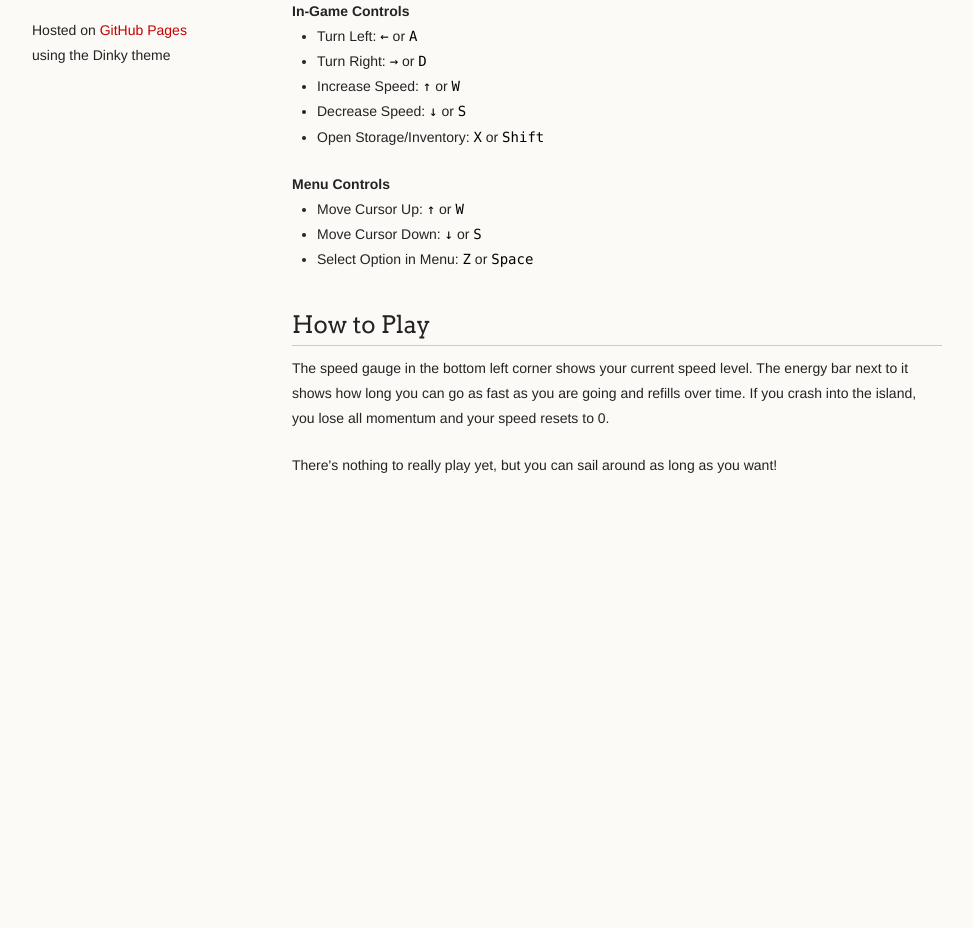
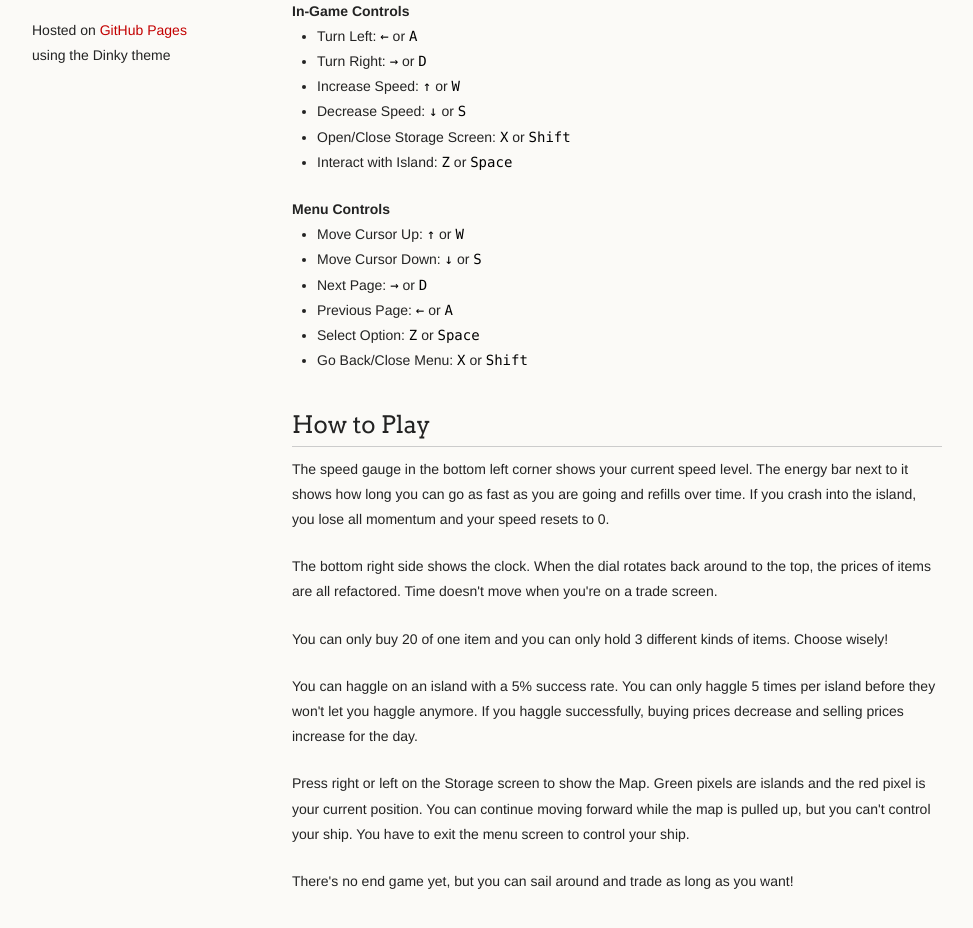
Before and after one commit to AlamantusGameDev/LowRez-Jam-2016, a plain HTML site: page index.html in a window 1280 px wide. Shown: the part 700-1628 px from the top of the page, without its empty margins (18-991 px from the left). Before the commit the page ends 1251 px from the top, so only its background shows below. Drawn offline with Linux system fonts and the light colour scheme.

Commit message:
Updated instructions on page, ready to merge.

```diff
--- a/index.html
+++ b/index.html
@@ -58,7 +58,9 @@
 </li>
 <li>Decrease Speed: <code>↓</code> or <code>S</code>
 </li>
-<li>Open Storage/Inventory: <code>X</code> or <code>Shift</code>
+<li>Open/Close Storage Screen: <code>X</code> or <code>Shift</code>
+</li>
+<li>Interact with Island: <code>Z</code> or <code>Space</code>
 </li>
 </ul>
 
@@ -68,7 +70,13 @@
 </li>
 <li>Move Cursor Down: <code>↓</code> or <code>S</code>
 </li>
-<li>Select Option in Menu: <code>Z</code> or <code>Space</code>
+<li>Next Page: <code>→</code> or <code>D</code>
+</li>
+<li>Previous Page: <code>←</code> or <code>A</code>
+</li>
+<li>Select Option: <code>Z</code> or <code>Space</code>
+</li>
+<li>Go Back/Close Menu: <code>X</code> or <code>Shift</code>
 </li>
 </ul>
 
@@ -76,8 +84,12 @@
 <a id="how-to-play" class="anchor" href="#how-to-play" aria-hidden="true"><span aria-hidden="true" class="octicon octicon-link"></span></a>How to Play</h2>
 
 <p>The speed gauge in the bottom left corner shows your current speed level. The energy bar next to it shows how long you can go as fast as you are going and refills over time. If you crash into the island, you lose all momentum and your speed resets to 0.</p>
+<p>The bottom right side shows the clock. When the dial rotates back around to the top, the prices of items are all refactored. Time doesn't move when you're on a trade screen.</p>
+<p>You can only buy 20 of one item and you can only hold 3 different kinds of items. Choose wisely!</p>
+<p>You can haggle on an island with a 5% success rate. You can only haggle 5 times per island before they won't let you haggle anymore. If you haggle successfully, buying prices decrease and selling prices increase for the day.</p>
+<p>Press right or left on the Storage screen to show the Map. Green pixels are islands and the red pixel is your current position. You can continue moving forward while the map is pulled up, but you can't control your ship. You have to exit the menu screen to control your ship.</p>
 
-<p>There's nothing to really play yet, but you can sail around as long as you want!</p>
+<p>There's no end game yet, but you can sail around and trade as long as you want!</p>
       </section>
       <footer>
         <p><small>Hosted on <a href="https://pages.github.com">GitHub Pages</a> using the Dinky theme</small></p>
```
